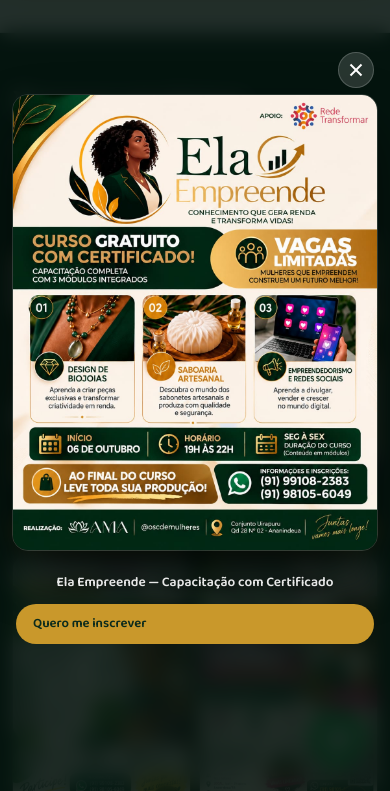
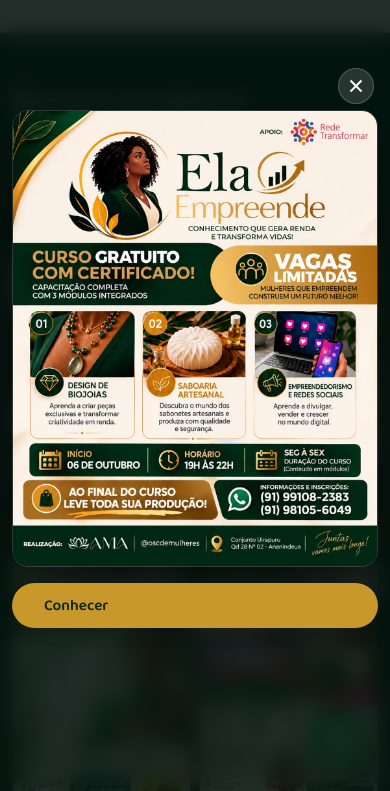
Before and after one commit to joaoviantexe/demonstracao-ama, a plain HTML site: page index.html in a window 390 px wide. Both pictures are taken after a click on the button 101 px from the left and 3798 px from the top of the page. Shown: the part 3429-4220 px from the top of the page. Drawn offline with Linux system fonts and the light colour scheme; a script that the page names is missing.

Commit message:
fix(lightbox): remove text titles and rename action button to 'Conhecer'

```diff
--- a/css/estilo.css
+++ b/css/estilo.css
@@ -849,21 +849,16 @@
   box-shadow:0 24px 60px -15px rgba(0,0,0,.85);
   border:1.5px solid rgba(255,255,255,.14);
 }
-.lightbox-legenda{
+.lightbox-acoes{
   display:flex;
   align-items:center;
-  justify-content:space-between;
-  gap:16px;
+  justify-content:center;
   width:100%;
-  padding:8px 4px 0;
-  color:#fff;
+  padding-top:4px;
 }
-.lightbox-titulo{
-  font-family:var(--display);
-  font-weight:600;
-  font-size:.95rem;
-  color:rgba(255,255,255,.9);
-  text-shadow:0 2px 8px rgba(0,0,0,.5);
+.lightbox-acoes .botao{
+  padding:10px 32px;
+  font-size:.96rem;
 }
 @media(max-width:640px){
   .lightbox-modal{
@@ -875,17 +870,12 @@
     width:36px;
     height:36px;
   }
-  .lightbox-legenda{
-    flex-direction:column;
-    align-items:stretch;
-    gap:10px;
+  .lightbox-acoes{
+    width:100%;
+  }
+  .lightbox-acoes .botao{
+    width:100%;
     text-align:center;
-  }
-  .lightbox-titulo{
-    font-size:.85rem;
-  }
-  .lightbox-legenda .botao{
-    width:100%;
   }
 }
 
--- a/index.html
+++ b/index.html
@@ -199,7 +199,7 @@
 
         <div class="grade-plataforma-scroll" id="carrossel-projetos">
           <article class="curso-simples reveal">
-            <button type="button" class="curso-media-btn" data-lightbox="img/capa-curso-ela-empreende.jpg" data-titulo="Ela Empreende — Capacitação com Certificado" data-link="https://wa.me/5591981056049?text=Ol%C3%A1!%20Quero%20saber%20sobre%20as%20inscri%C3%A7%C3%B5es%20no%20Ela%20Empreende." aria-label="Ampliar cartaz do curso Ela Empreende">
+            <button type="button" class="curso-media-btn" data-lightbox="img/capa-curso-ela-empreende.jpg" data-link="https://wa.me/5591981056049?text=Ol%C3%A1!%20Quero%20saber%20sobre%20as%20inscri%C3%A7%C3%B5es%20no%20Ela%20Empreende." aria-label="Ampliar cartaz do curso Ela Empreende">
               <div class="curso-media-box">
                 <img src="img/capa-curso-ela-empreende.jpg" alt="Ela Empreende" loading="lazy">
                 <span class="curso-zoom-badge" aria-hidden="true">
@@ -211,7 +211,7 @@
           </article>
 
           <article class="curso-simples reveal">
-            <button type="button" class="curso-media-btn" data-lightbox="img/capa-curso-musicalizacao-flauta.jpg" data-titulo="Projeto Musicalização Infantil Juvenil de Flauta Doce" data-link="https://wa.me/5591981056049?text=Ol%C3%A1!%20Quero%20saber%20sobre%20o%20Projeto%20Musicaliza%C3%A7%C3%A3o%20Infantil%20da%20AMA." aria-label="Ampliar cartaz do Projeto Musicalização Infantil">
+            <button type="button" class="curso-media-btn" data-lightbox="img/capa-curso-musicalizacao-flauta.jpg" data-link="https://wa.me/5591981056049?text=Ol%C3%A1!%20Quero%20saber%20sobre%20o%20Projeto%20Musicaliza%C3%A7%C3%A3o%20Infantil%20da%20AMA." aria-label="Ampliar cartaz do Projeto Musicalização Infantil">
               <div class="curso-media-box">
                 <img src="img/capa-curso-musicalizacao-flauta.jpg" alt="Musicalização Infantil Juvenil de Flauta Doce — Projeto AMA" loading="lazy">
                 <span class="curso-zoom-badge" aria-hidden="true">
@@ -223,7 +223,7 @@
           </article>
 
           <article class="curso-simples reveal">
-            <button type="button" class="curso-media-btn" data-lightbox="img/capa-acredita-basa.jpg" data-titulo="Linha de Crédito Acredita BASA para Microempreendedoras" data-link="https://wa.me/5591981056049?text=Ol%C3%A1!%20Quero%20saber%20mais%20sobre%20a%20Linha%20Acredita%20BASA." aria-label="Ampliar cartaz da Linha Acredita BASA">
+            <button type="button" class="curso-media-btn" data-lightbox="img/capa-acredita-basa.jpg" data-link="https://wa.me/5591981056049?text=Ol%C3%A1!%20Quero%20saber%20mais%20sobre%20a%20Linha%20Acredita%20BASA." aria-label="Ampliar cartaz da Linha Acredita BASA">
               <div class="curso-media-box">
                 <img src="img/capa-acredita-basa.jpg" alt="Linha de Crédito Acredita BASA para Microempreendedoras — Banco da Amazônia × AMA" loading="lazy">
                 <span class="curso-zoom-badge" aria-hidden="true">
@@ -235,7 +235,7 @@
           </article>
 
           <article class="curso-simples reveal">
-            <button type="button" class="curso-media-btn" data-lightbox="img/capa-curso-idiomas.jpg" data-titulo="Curso de Idiomas — How May I Help You? (Inglês e Francês)" data-link="https://wa.me/5591981056049?text=Ol%C3%A1!%20Quero%20saber%20sobre%20o%20curso%20de%20Idiomas%20(How%20May%20I%20Help%20You)%20da%20AMA." aria-label="Ampliar cartaz do curso de Idiomas">
+            <button type="button" class="curso-media-btn" data-lightbox="img/capa-curso-idiomas.jpg" data-link="https://wa.me/5591981056049?text=Ol%C3%A1!%20Quero%20saber%20sobre%20o%20curso%20de%20Idiomas%20(How%20May%20I%20Help%20You)%20da%20AMA." aria-label="Ampliar cartaz do curso de Idiomas">
               <div class="curso-media-box">
                 <img src="img/capa-curso-idiomas.jpg" alt="How May I Help You?" loading="lazy">
                 <span class="curso-zoom-badge" aria-hidden="true">
@@ -442,13 +442,12 @@
       <button type="button" class="lightbox-fechar" aria-label="Fechar ampliação">
         <svg width="22" height="22" viewBox="0 0 24 24" fill="none" stroke="currentColor" stroke-width="2.2"><line x1="18" y1="6" x2="6" y2="18"/><line x1="6" y1="6" x2="18" y2="18"/></svg>
       </button>
-      <figure class="lightbox-figura">
+      <div class="lightbox-figura">
         <img id="lightbox-img" src="" alt="" class="lightbox-foto">
-        <figcaption class="lightbox-legenda">
-          <span id="lightbox-titulo" class="lightbox-titulo"></span>
-          <a id="lightbox-link" href="#" class="botao botao--ouro botao--sm" target="_blank" rel="noopener">Quero me inscrever</a>
-        </figcaption>
-      </figure>
+        <div class="lightbox-acoes">
+          <a id="lightbox-link" href="#" class="botao botao--ouro" target="_blank" rel="noopener">Conhecer</a>
+        </div>
+      </div>
     </div>
   </div>
 
--- a/js/main.js
+++ b/js/main.js
@@ -181,7 +181,6 @@
   var modalLightbox = document.getElementById("lightbox-modal");
   if (modalLightbox) {
     var lbImg = document.getElementById("lightbox-img");
-    var lbTitulo = document.getElementById("lightbox-titulo");
     var lbLink = document.getElementById("lightbox-link");
     var btnFecharLb = modalLightbox.querySelector(".lightbox-fechar");
     var backdropLb = modalLightbox.querySelector(".lightbox-backdrop");
@@ -189,15 +188,13 @@
     var abrirLightbox = function (trigger) {
       if (!trigger) return;
       var src = trigger.getAttribute("data-lightbox");
-      var titulo = trigger.getAttribute("data-titulo") || "";
       var link = trigger.getAttribute("data-link") || "";
+      var imgEl = trigger.querySelector("img");
+      var altTxt = imgEl ? imgEl.getAttribute("alt") : "Cartaz do Projeto AMA";
 
       if (lbImg) {
         lbImg.src = src;
-        lbImg.alt = titulo;
-      }
-      if (lbTitulo) {
-        lbTitulo.textContent = titulo;
+        lbImg.alt = altTxt;
       }
       if (lbLink) {
         if (link) {
```
